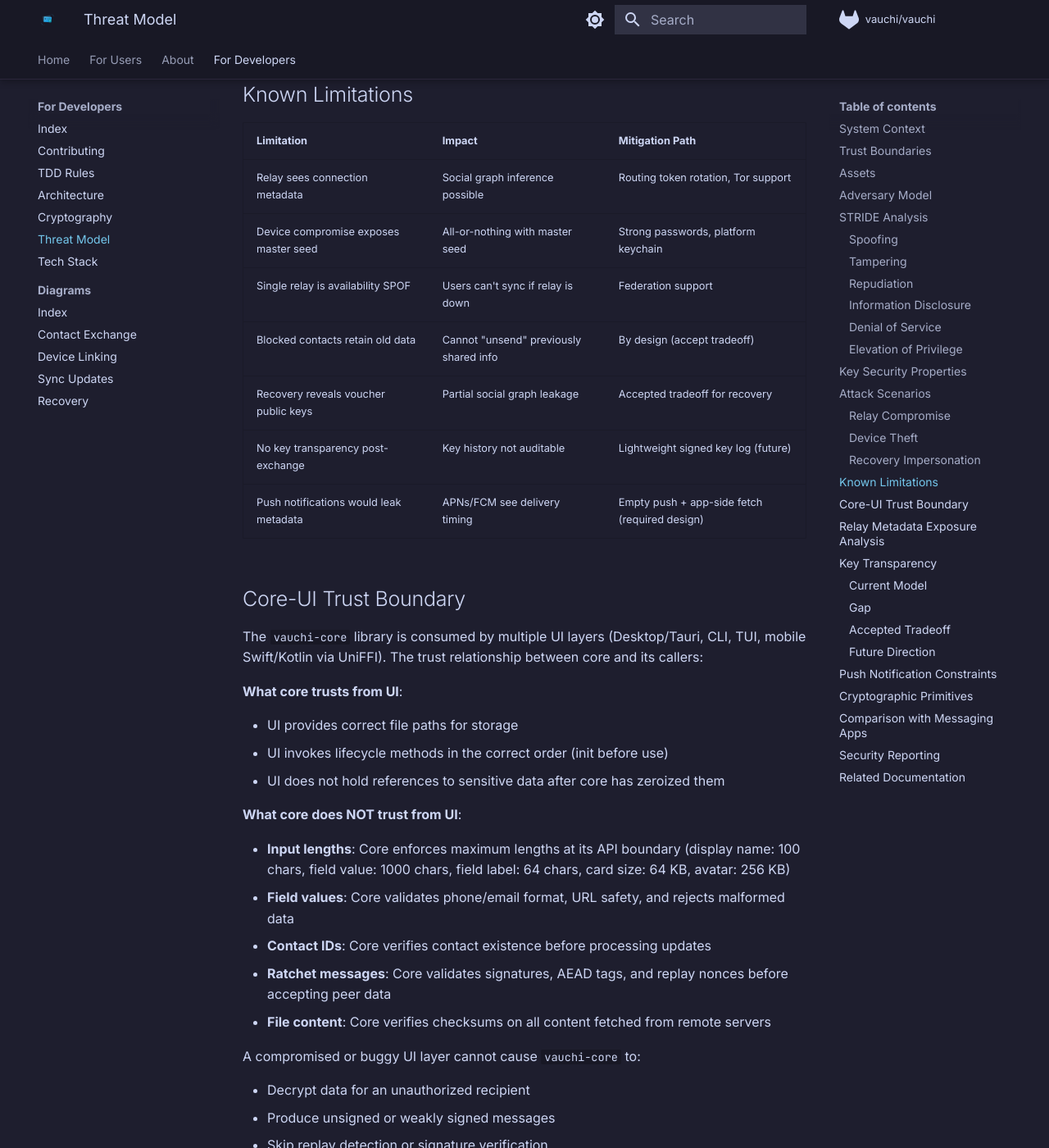
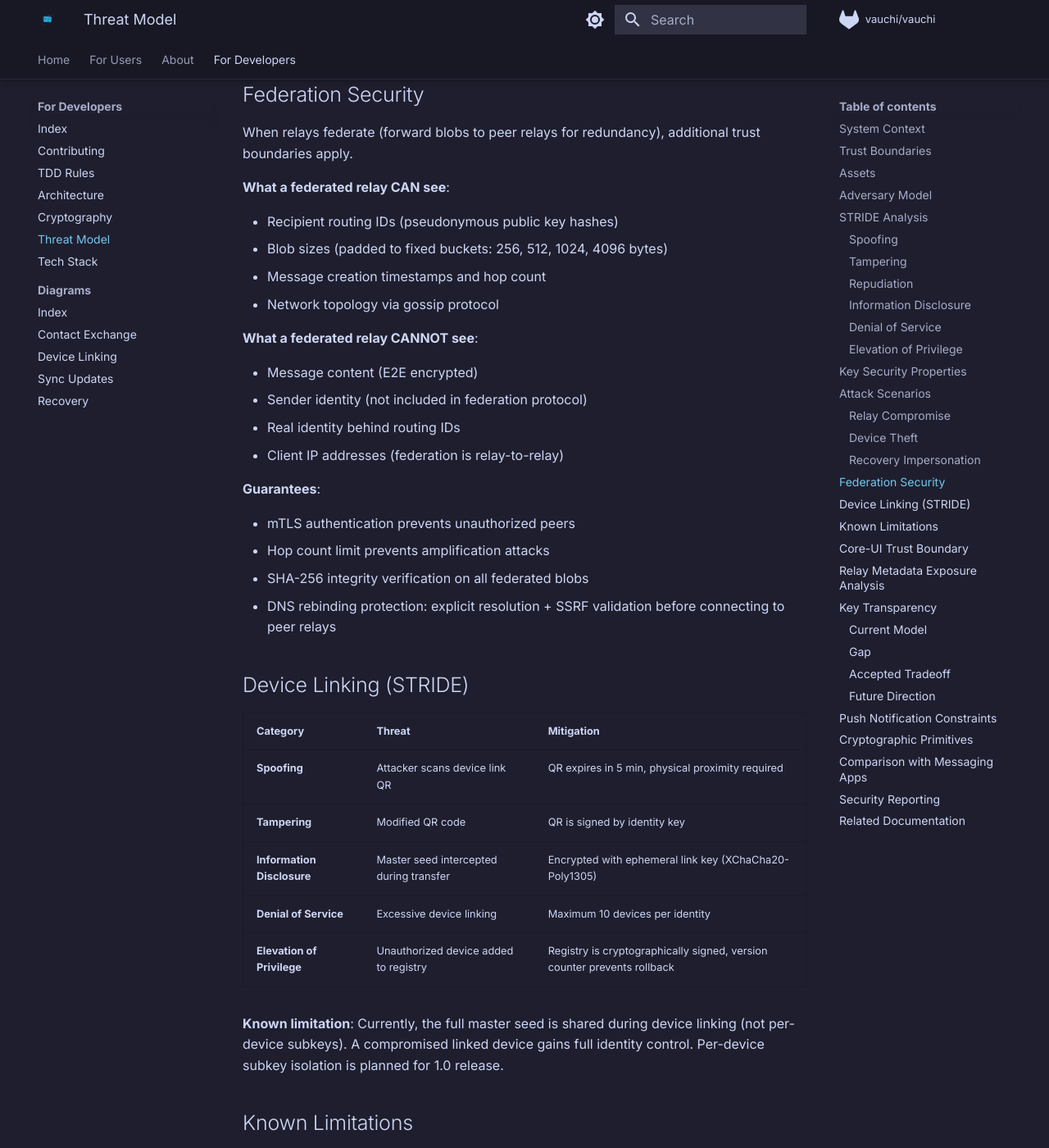
Before and after one commit to vauchi/docs, an MkDocs documentation site: the page built from docs/developers/threat-model.md, in a window 1280 px wide and 1400 px high, scrolled down 5805 px. Shown: the whole window at 82% size. Built offline with MkDocs 1.6.1 and Material for MkDocs 9.7.7, drawn with Linux system fonts in a browser that asks for light colours; comment, search, counter and statistics services are not loaded; some of the changed text lies outside the part shown.

Commit message:
docs: Update public security docs with audit findings
threat-model.md:
- Add federation security section (what federated relays can/cannot see)
- Add device linking STRIDE analysis
- Update known limitations with master seed sharing, guardian diversity,
  multi-relay failover

security.md:
- Add recovery best practices (guardian diversity, threshold guidance)
- Add backup best practices (passphrase, storage location)
- Add device linking security expectations
- Expand user guidance with actionable security advice

Part of security deep audit Tracks 1 and 3 (T2, T3, T12).

Co-Authored-By: Claude Opus 4.6 <noreply@anthropic.com>

```diff
--- a/docs/developers/threat-model.md
+++ b/docs/developers/threat-model.md
@@ -197,15 +197,54 @@ If an attacker tries to abuse social recovery:
 - Conflicting claims detected and flagged by relay
 - Voucher timestamps prevent replay (48-hour window)
 
+## Federation Security
+
+When relays federate (forward blobs to peer relays for redundancy), additional trust boundaries apply.
+
+**What a federated relay CAN see**:
+
+- Recipient routing IDs (pseudonymous public key hashes)
+- Blob sizes (padded to fixed buckets: 256, 512, 1024, 4096 bytes)
+- Message creation timestamps and hop count
+- Network topology via gossip protocol
+
+**What a federated relay CANNOT see**:
+
+- Message content (E2E encrypted)
+- Sender identity (not included in federation protocol)
+- Real identity behind routing IDs
+- Client IP addresses (federation is relay-to-relay)
+
+**Guarantees**:
+
+- mTLS authentication prevents unauthorized peers
+- Hop count limit prevents amplification attacks
+- SHA-256 integrity verification on all federated blobs
+- DNS rebinding protection: explicit resolution + SSRF validation before connecting to peer relays
+
+## Device Linking (STRIDE)
+
+| Category | Threat | Mitigation |
+|----------|--------|------------|
+| **Spoofing** | Attacker scans device link QR | QR expires in 5 min, physical proximity required |
+| **Tampering** | Modified QR code | QR is signed by identity key |
+| **Information Disclosure** | Master seed intercepted during transfer | Encrypted with ephemeral link key (XChaCha20-Poly1305) |
+| **Denial of Service** | Excessive device linking | Maximum 10 devices per identity |
+| **Elevation of Privilege** | Unauthorized device added to registry | Registry is cryptographically signed, version counter prevents rollback |
+
+**Known limitation**: Currently, the full master seed is shared during device linking (not per-device subkeys). A compromised linked device gains full identity control. Per-device subkey isolation is planned for 1.0 release.
+
 ## Known Limitations
 
 | Limitation | Impact | Mitigation Path |
 |-----------|--------|-----------------|
 | Relay sees connection metadata | Social graph inference possible | Routing token rotation, Tor support |
-| Device compromise exposes master seed | All-or-nothing with master seed | Strong passwords, platform keychain |
-| Single relay is availability SPOF | Users can't sync if relay is down | Federation support |
+| Device compromise exposes master seed | All-or-nothing with master seed | Per-device subkeys (planned), strong passwords |
+| Linked device receives full seed | Compromised device = full identity | Per-device subkeys (planned) |
+| Single relay is availability SPOF | Users can't sync if relay is down | Federation, multi-relay failover (planned) |
 | Blocked contacts retain old data | Cannot "unsend" previously shared info | By design (accept tradeoff) |
 | Recovery reveals voucher public keys | Partial social graph leakage | Accepted tradeoff for recovery |
+| No guardian diversity enforcement | All guardians from same circle | UX warnings (planned) |
 | No key transparency post-exchange | Key history not auditable | Lightweight signed key log (future) |
 | Push notifications would leak metadata | APNs/FCM see delivery timing | Empty push + app-side fetch (required design) |
 
```
Also changed, not shown: docs/about/security.md (+19 -1 lines).
